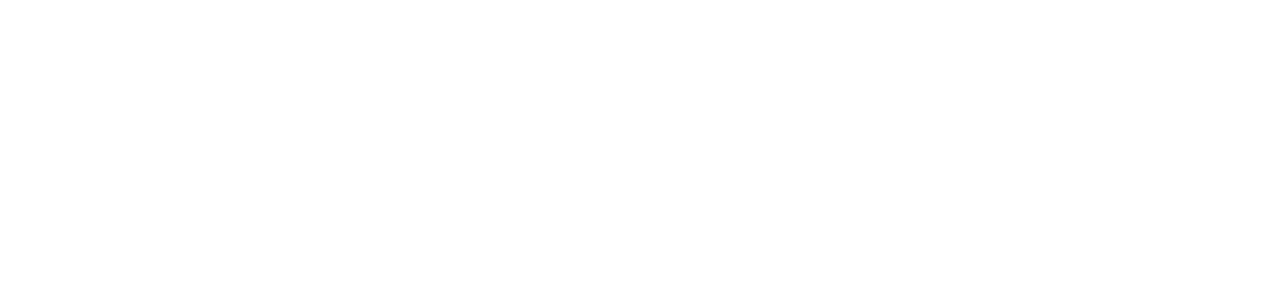
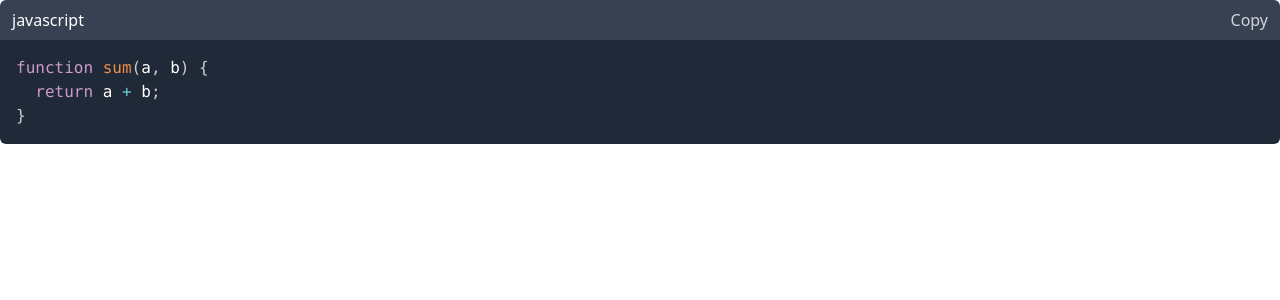
Before and after one commit to wonseok-han/my-utilites, a React (Create React App) app: page / in a window 1280 px wide. Shown: the top 300 px of the page. Built offline with nearby package versions, Linux system fonts and the light colour scheme.

Commit message:
eslint 수정

```diff
--- a/package.json
+++ b/package.json
@@ -10,6 +10,8 @@
     "@types/node": "^16.7.13",
     "@types/react": "^18.0.0",
     "@types/react-dom": "^18.0.0",
+    "classnames": "^2.3.2",
+    "prismjs": "^1.29.0",
     "react": "^18.2.0",
     "react-dom": "^18.2.0",
     "react-scripts": "5.0.1",
@@ -50,6 +52,7 @@
     ]
   },
   "devDependencies": {
+    "@types/prismjs": "^1.26.0",
     "@typescript-eslint/eslint-plugin": "^5.57.0",
     "@typescript-eslint/parser": "^5.57.0",
     "autoprefixer": "^10.4.14",
--- a/public/index.html
+++ b/public/index.html
@@ -1,14 +1,12 @@
 <!DOCTYPE html>
 <html lang="en">
+
 <head>
   <meta charset="utf-8" />
-    <link rel="icon" href="%PUBLIC_URL%/favicon.ico" />
+  <!-- <link rel="icon" href="%PUBLIC_URL%/favicon.ico" /> -->
   <meta name="viewport" content="width=device-width, initial-scale=1" />
   <meta name="theme-color" content="#000000" />
-    <meta
-      name="description"
-      content="Web site created using create-react-app"
-    />
+  <meta name="description" content="Web site created using create-react-app" />
   <link rel="apple-touch-icon" href="%PUBLIC_URL%/logo192.png" />
   <!--
       manifest.json provides metadata used when your web app is installed on a
@@ -24,8 +22,9 @@
       work correctly both with client-side routing and a non-root public URL.
       Learn how to configure a non-root public URL by running `npm run build`.
     -->
-    <title>React App</title>
+  <title>wonseok-han</title>
 </head>
+
 <body>
   <noscript>You need to enable JavaScript to run this app.</noscript>
   <div id="root"></div>
@@ -40,4 +39,5 @@
       To create a production bundle, use `npm run build` or `yarn build`.
     -->
 </body>
+
 </html>
--- a/src/App.tsx
+++ b/src/App.tsx
@@ -1,5 +1,16 @@
+import CodeBlock from 'components/CodeBlock';
+
 function App() {
-  return <div></div>;
+  return (
+    <div>
+      <CodeBlock
+        language="javascript"
+        code={`function sum(a, b) {
+  return a + b;
+}`}
+      />
+    </div>
+  );
 }
 
 export default App;
--- /dev/null
+++ b/src/components/CodeBlock.tsx
@@ -0,0 +1,66 @@
+/* eslint-disable @typescript-eslint/no-floating-promises */
+/* eslint-disable @typescript-eslint/no-unsafe-member-access */
+import * as Prism from 'prismjs';
+import { useRef, useEffect, useState } from 'react';
+
+import 'prismjs/themes/prism-tomorrow.css';
+
+interface CodeBlockProps {
+  code: string;
+  language: string;
+}
+
+const CodeBlock = ({ code, language }: CodeBlockProps) => {
+  const codeBlock = useRef<HTMLPreElement>(null);
+  const [copyText, setCopyText] = useState('Copy');
+
+  useEffect(() => {
+    if (codeBlock.current) {
+      codeBlock.current.innerHTML = Prism.highlight(
+        code,
+        Prism.languages[language],
+        language
+      );
+    }
+  }, [codeBlock, code, language]);
+
+  const handleCopyClick = () => {
+    if (codeBlock.current) {
+      const tempElement = document.createElement('textarea');
+      tempElement.value = code;
+      document.body.appendChild(tempElement);
+      tempElement.select();
+      navigator.clipboard.writeText(code);
+      document.body.removeChild(tempElement);
+
+      setCopyText('Copied');
+
+      setTimeout(() => {
+        setCopyText('Copy');
+      }, 1500);
+    }
+  };
+
+  return (
+    <div className="relative rounded-md overflow-hidden">
+      <div className="flex justify-between items-center bg-gray-700 text-white py-2 px-3">
+        <div>{language}</div>
+        <button
+          className="text-gray-300 hover:text-white"
+          onClick={handleCopyClick}
+        >
+          {copyText}
+        </button>
+      </div>
+      <pre
+        ref={codeBlock}
+        className="line-numbers rounded-none pre-scrollable p-4 bg-gray-800 text-white"
+        style={{ margin: 0 }}
+      >
+        <code className={`language-${language}`}>{code}</code>
+      </pre>
+    </div>
+  );
+};
+
+export default CodeBlock;
```
Also changed, not shown: .eslintrc.json, src/index.css (line endings or trailing spaces), 2 other files (tests, documents, lock files or other folders). Lines whose indentation alone changed are shown as unchanged.
